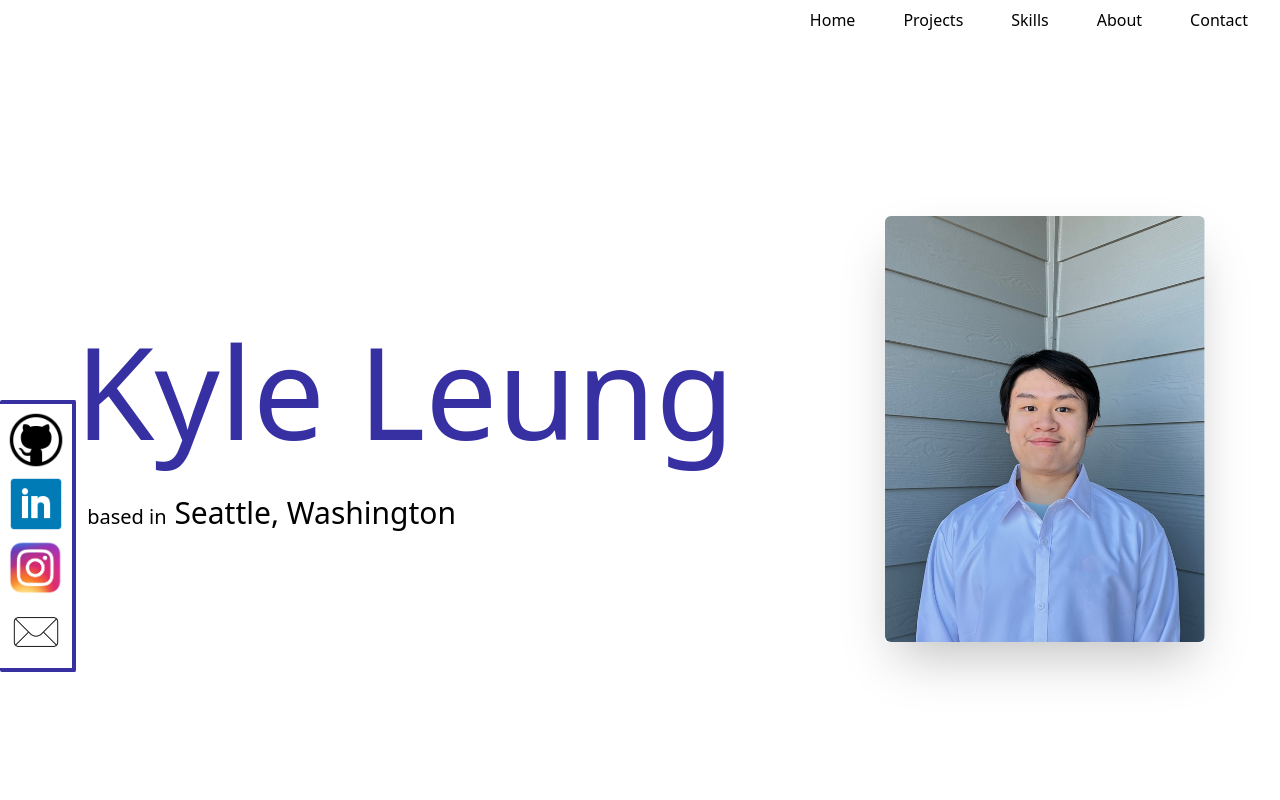
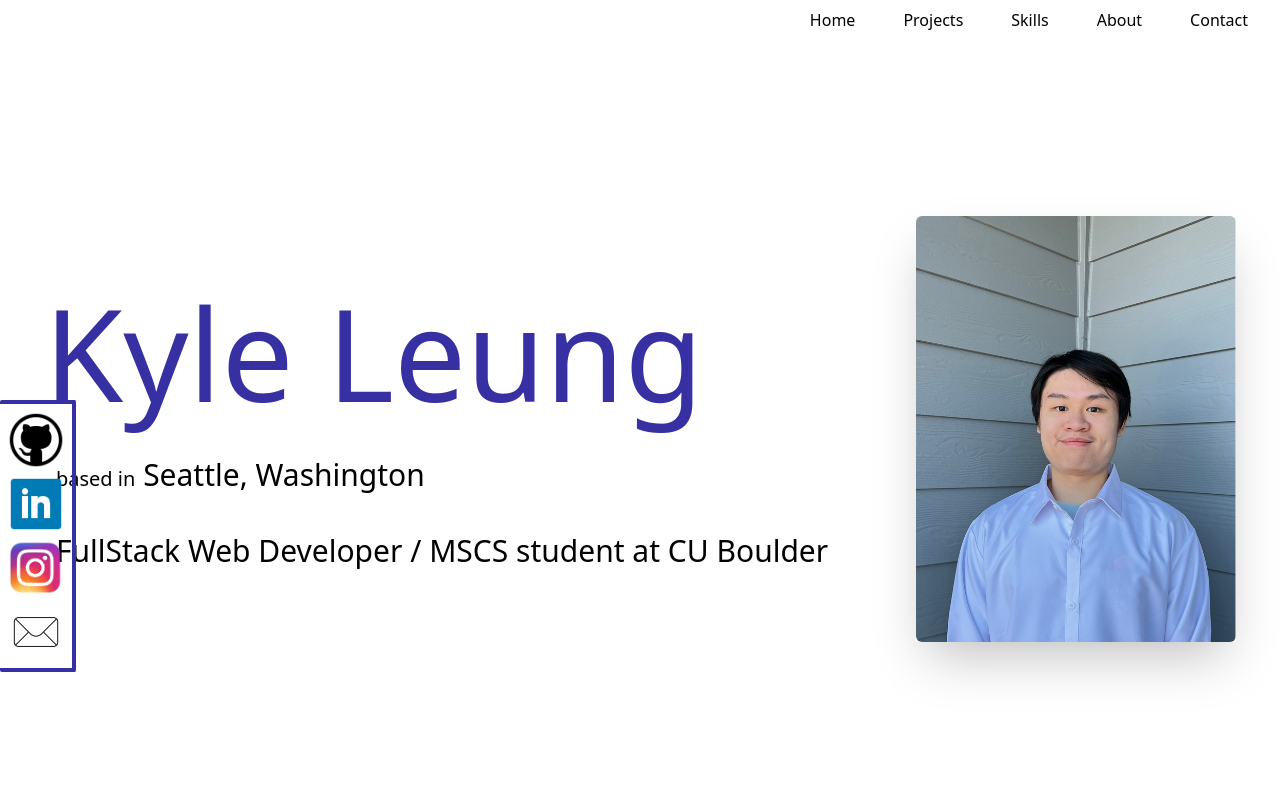
Before and after one commit to kyleung1/Portfolio-v1.5, a Next.js app: page / in a window 1280 px wide. Shown: the top 800 px of the page. Built offline with nearby package versions, Linux system fonts and the light colour scheme.

Commit message:
update landing

```diff
--- a/app/Components/Footer.tsx
+++ b/app/Components/Footer.tsx
@@ -1,8 +1,8 @@
 export default function Footer() {
   return (
     <div className="py-10 bg-violet-300">
-        <h1 className="text-center">Kyle Leung 2023</h1>
-        <h1 className="text-center">leungkyle2@gmail.com</h1>
+      <h1 className="text-center">Kyle Leung 2024</h1>
+      <h1 className="text-center">leungkyle2@gmail.com</h1>
     </div>
-  )
+  );
 }
--- a/app/Components/Landing.tsx
+++ b/app/Components/Landing.tsx
@@ -12,6 +12,9 @@ export default function landing() {
           <h2 className="lg:text-3xl text-2xl mt-10">
             <span className="lg:text-xl text-lg ml-3">based in</span> Seattle,
             Washington
+          </h2>
+          <h2 className="lg:text-3xl text-2xl mt-10 ml-3">
+            FullStack Web Developer / MSCS student at CU Boulder
           </h2>
         </div>
         <div className="w-1/4 max-w-[500px] shadow-2xl">
```
